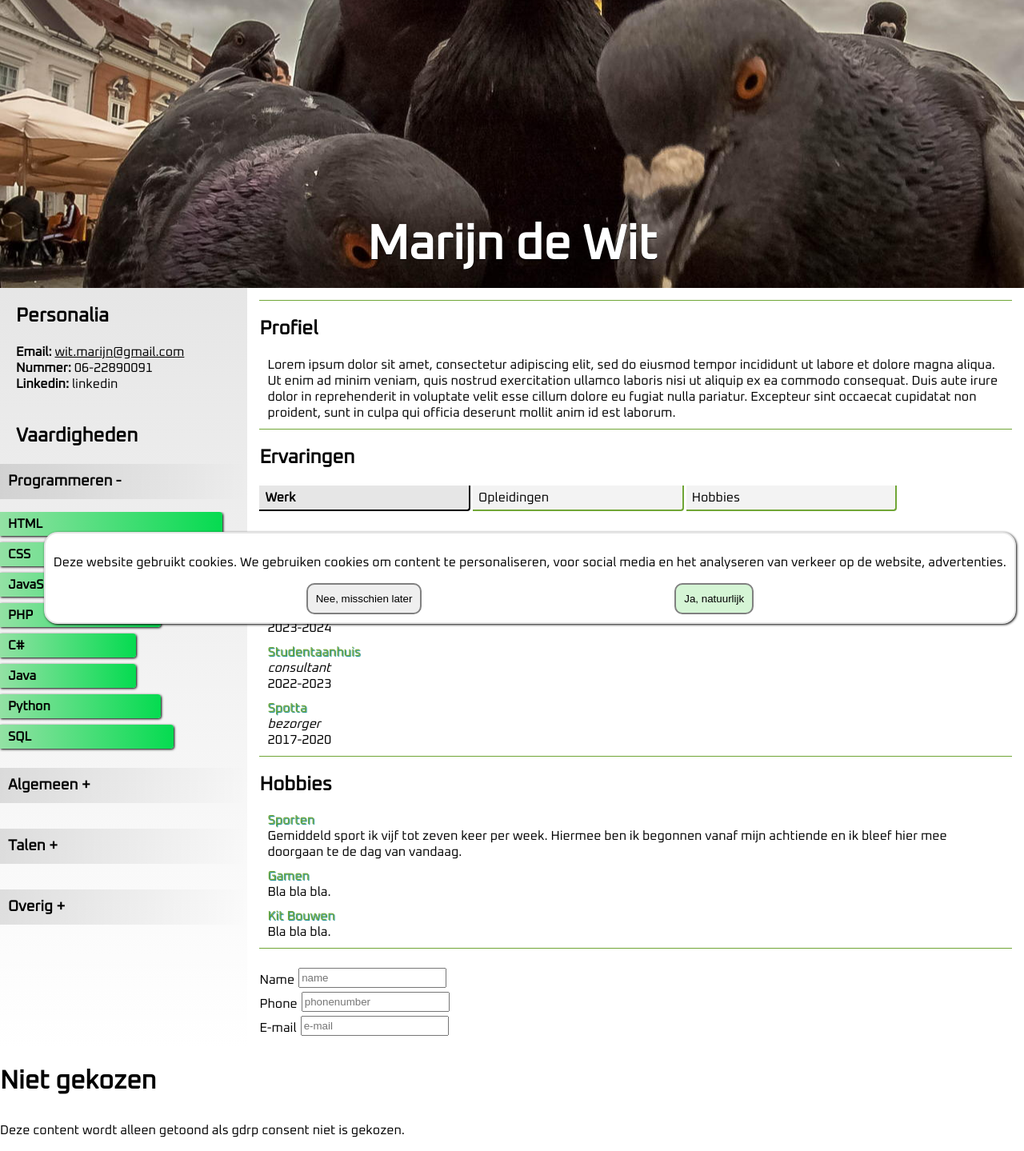
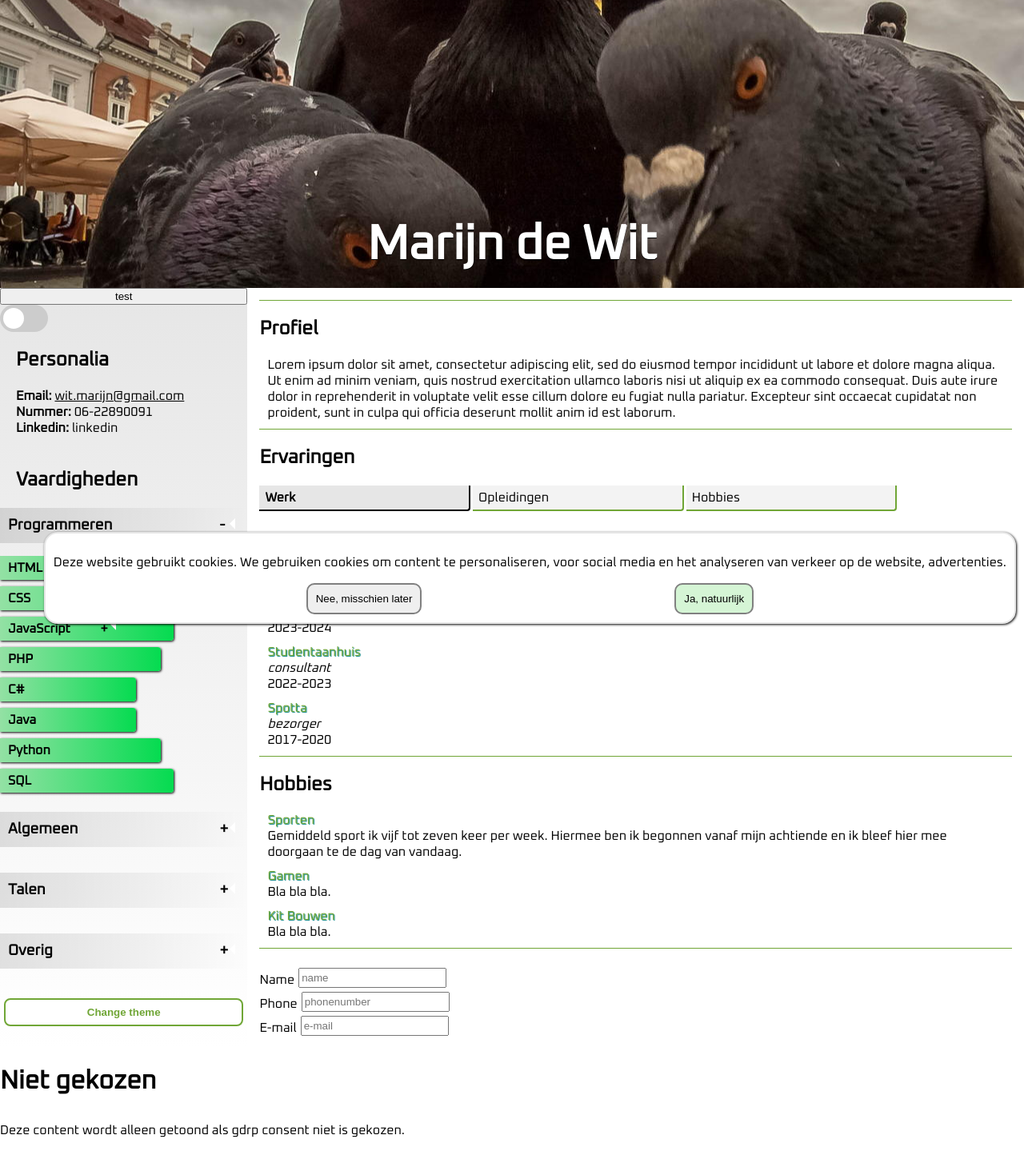
Before and after one commit to ZalfV/Showcase, a PHP site: page / in a window 1280 px wide. Shown: the whole page at 80% size. Run offline with PHP 8.4, Linux system fonts and the light colour scheme; some web fonts are replaced.

Commit message:
dark mode button testing

```diff
--- a/alt-style.css
+++ b/alt-style.css
@@ -1,11 +1,16 @@
 :root {
     /* --background: #121212;
     --accent: #70a636; */
-    --background: #ffffff;
+    --background: white;
     --background-soft: #e6e6e6;
     --accent: #70a636;
     --highlight: #84ff00;
     --text: black;
+}
+[data-theme="dark"] {
+    --background: black;
+    --background-soft: #333;
+    --text: white;
 }
 
 body {
@@ -16,6 +21,7 @@ body {
     /* background: linear-gradient(to bottom, transparent 50%, var(--background) 50%),
                 linear-gradient(to right, var(--background-soft) 50%, var(--background) 50%); */
     background-color: var(--background);
+    color: var(--text);
     background-size: 10px 10px;
     height: 100%;
     width: 100%;
@@ -81,10 +87,12 @@ header h1 {
 }
 /* Handle */
 ::-webkit-scrollbar-thumb {
-    background: #87ac5f;
+    /* background: #87ac5f; */
+    background: #ababab;
 }
 ::-webkit-scrollbar-thumb:hover {
-    background: #51742b;
+    /* background: #51742b; */
+    background: #747474;
 }
 
 .contact-form {
@@ -140,7 +148,6 @@ header h1 {
 }
 article {
     border-top: 1px solid var(--accent);
-    color: var(--text);
 }
 
 .bordered {
@@ -159,42 +166,11 @@ article {
 .container p {
     margin: 10px;
 }
-
-/*footer*/
-.footer {
-    width: 100%;
-    position: absolute;
-    height: 65px;
-    bottom: 0px;
-    background: var(--background);
-    border-top: 2px solid var(--accent);
-}
-.footer p {
-    width: fit-content;
-    color: #e1ffe5;
-    padding-top: 25px;
-    margin: auto;
-}
-/*zoom*/
-#zoom {
-    position: absolute;
-    height: 100%;
-    width: 100%;
-    top: 0;
-    left: 0;
-    background-color: #0000005b;
-    cursor: pointer;
-}
-#zoom img {
-    margin-left: auto;
-    margin-right: auto;
-    display: block;
-    margin-top: 175px;
-    max-width: 512px;
-    max-height: 512px;
-}
 .dropdown-icon {
     margin-right: 5px;
+    background-image: url("/css/Support/arrow-w.png");
+    height: 20px;
+    width: 20px;
 }
 .extended {
     max-height: 500px !important;
--- a/css/Table.css
+++ b/css/Table.css
@@ -30,5 +30,4 @@
 }
 .tabItem.selected {
     max-height: 1000px;
-    border-color: var(--highlight) !important;
 }
--- /dev/null
+++ b/css/buttons.css
@@ -0,0 +1,71 @@
+.button-theme {
+    background-color: var(--background);
+    border: 2px solid var(--accent);
+    border-radius: 8px;
+    color: var(--accent);
+    padding: 8px;
+    font-weight: bold;
+    margin: 5px;
+}
+
+.dm-switch {
+    position: relative;
+    display: inline-block;
+    width: 60px;
+    height: 34px;
+  }
+
+  /* Hide default HTML checkbox */
+  .dm-switch input {
+    opacity: 0;
+    width: 0;
+    height: 0;
+  }
+
+  /* The dm-slider */
+  .dm-slider {
+    position: absolute;
+    cursor: pointer;
+    top: 0;
+    left: 0;
+    right: 0;
+    bottom: 0;
+    background-color: #ccc;
+    -webkit-transition: .4s;
+    transition: .4s;
+  }
+
+  .dm-slider:before {
+    position: absolute;
+    content: "";
+    height: 26px;
+    width: 26px;
+    left: 4px;
+    bottom: 4px;
+    background-color: white;
+    -webkit-transition: .4s;
+    transition: .4s;
+  }
+
+  input:checked + .dm-slider {
+    background-color: #2196F3;
+  }
+
+  input:focus + .dm-slider {
+    box-shadow: 0 0 1px #2196F3;
+  }
+
+  input:checked + .dm-slider:before {
+    -webkit-transform: translateX(26px);
+    -ms-transform: translateX(26px);
+    transform: translateX(26px);
+  }
+
+  /* Rounded sliders */
+  .dm-slider {
+    border-radius: 34px;
+  }
+
+  .dm-slider:before {
+    border-radius: 50%;
+  }
--- a/css/chart.css
+++ b/css/chart.css
@@ -35,6 +35,7 @@
     line-height: 30px; /*has to match with chart-bar*/
     font-weight: bold;
     white-space: nowrap;
+    color: black;
 }
 .chart-percentage {
     color: transparent;
@@ -44,6 +45,8 @@
     color: white;
 }
 .chart-header {
+    display: flex;
+    justify-content: space-between;
     user-select: none;
     cursor: pointer;
     margin: 0;
--- a/index.html
+++ b/index.html
@@ -1,5 +1,5 @@
 <!DOCTYPE html>
-<html>
+<html >
     <head>
         <meta charset="UTF-8">
         <meta name=viewport content="width=device-width, initial-scale=1">
@@ -7,6 +7,7 @@
         <link rel="stylesheet" type="text/css" href="css/GDPR.css" />
         <link rel="stylesheet" type="text/css" href="css/Table.css" />
         <link rel="stylesheet" type="text/css" href="css/chart.css" />
+        <link rel="stylesheet" type="text/css" href="css/buttons.css" />
         <link href="https://fonts.googleapis.com/css?family=Odibee+Sans|Oxanium&display=swap" rel="stylesheet">
         <title>
             Showcase
@@ -19,6 +20,11 @@
         <!--Header end-->
         <section class="body">
             <section class="sidebar vertical">
+                <button class="button-darkmode">test</button>
+                <label class="dm-switch button-darkmode">
+                    <input type="checkbox">
+                    <span class="dm-slider"></span>
+                </label>
                 <section>
                     <h2 class="margin">Personalia</h2>
                     <ul class="contact-list margin">
@@ -211,6 +217,7 @@
                         </li>
                     </ul>
                 </section>
+                <button class="button-theme">Change theme</button>
             </section>
             <section class="content">
                 <article>
--- a/js/main.js
+++ b/js/main.js
@@ -1,50 +1,49 @@
-var slideTimer = window.setTimeout("slideRight()", 5000);
+let slideTimer = window.setTimeout("slideRight()", 5000);
+let themeIndex = 1;
 
-// $(document).ready(function() {
-//     slideTimer;
-// })
+$(document).ready(function() {
+    initDarkMode();
 
-/*active sub-catagorie*/
-$('.catagories').click(changeCategory);
+    // bind event to dark mode button
+    $('.body').on('click', ".button-darkmode", function() {
+        toggleDarkMode();
+    });
+    // bind event to theme button
+    $('.body').on('click', ".button-theme", function() {
+        changeAccentColor();
+    });
+    // slideTimer;
+})
 
-function changeCategory() {
-    var catagorie = $(this).children().text();
-    if ($('.content#' + catagorie).is(":hidden"))
-        $('.catagories').removeClass('active');
-        $(this).addClass('active');
-        $('.content#' + catagorie).click();
-}
-
-/*active sub-catagorie content*/
-$('.content').click(expandCategoryContent);
-
-function expandCategoryContent() {
-    if ($(this).is(":hidden")) {
-        $('.content').hide();
-        var clicked_id = $(this).attr('id');
-        $('.content#' + clicked_id).animate({
-            left: '+=50',
-            height: 'toggle'
-        }, 500, function () {}).show();
-    };
-    var catagories = $('div.catagories');
-    for(i = 0; i > catagories.length; i++) {
-        if (catagories[i].hasClass('active')) {
-            catagories[i].removeClass('active')
-        }
+function initDarkMode() {
+    // if no local theme saved create new one
+    if (localStorage.getItem("theme") != null) {
+        $(document.body).attr("data-theme", localStorage.getItem("theme"));
+    } else {
+        $(document.body).attr("data-theme", "light");
+        localStorage.setItem("theme", "light");
     }
 }
 
-/*zoom*/
-$('.container').find('img').click(function() {
-    var clicked_img = $(this).attr('src');
-    $('#zoom img').attr('src', clicked_img);
-    $('#zoom').show();
-});
-$('#zoom').click(function() {
-    $('#zoom').hide();
-    $('#zoom img').attr('src', '');
-});
+function toggleDarkMode() {
+    if ($(document.body).attr("data-theme") == "light") {
+        $(document.body).attr("data-theme", "dark");
+    } else {
+        $(document.body).attr("data-theme", "light");
+    }
+
+    localStorage.setItem("theme", $(document.body).attr("data-theme"));
+}
+
+function changeAccentColor() {
+    // loop themeIndex
+    (themeIndex < 4) ? themeIndex += 1 : themeIndex = 0;
+
+    // r,g,b,orange,purple
+    let colors = ["#FF3333","#70a636","#33BFFF","#FF5733","#B533FF"];
+
+    document.documentElement.style.setProperty("--accent", colors[themeIndex]);
+}
 
 /*slideshow*/
 function slideRight() {
```
Also changed, not shown: package.json (added, +12 -0 lines).
